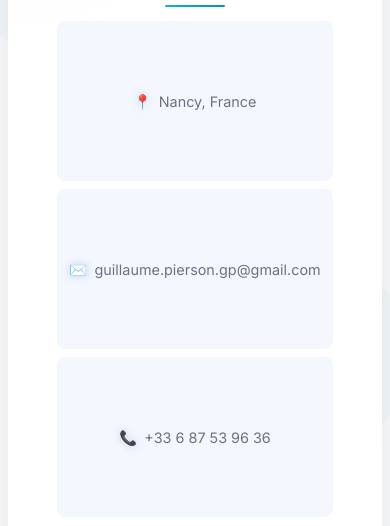
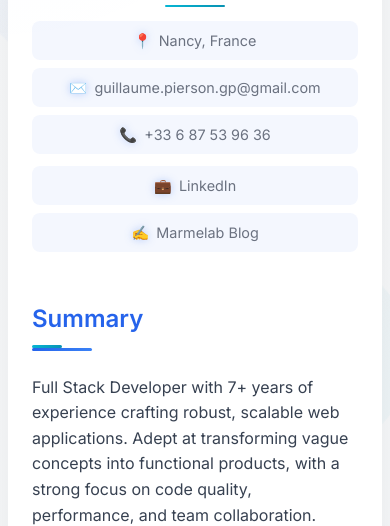
Before and after one commit to Nitix/nitix.github.io, a plain HTML site: page index.html in a window 390 px wide. Shown: the part 271-797 px from the top of the page. Drawn offline with Linux system fonts and the light colour scheme.

Commit message:
Fix contact size

```diff
--- a/index.html
+++ b/index.html
@@ -600,7 +600,7 @@
         @media (max-width: 768px) {
             .header h1 { font-size: 2rem; }
             .contact-row { flex-wrap: wrap; gap: 0.5rem; }
-            .contact-item { flex: 1 1 160px; min-width: 160px; }
+            .contact-item { flex: 1 1 260px; min-width: 260px; }
             .key-skills { grid-template-columns: 1fr; }
         }
 
@@ -610,8 +610,6 @@
             .header h1 { font-size: 1.8rem; }
             .section h2 { font-size: 1.5rem; }
             .profile-pic { width: 110px; height: 110px; }
-            .contact-row { flex-direction: column; align-items: center; }
-            .contact-item { width: 100%; max-width: 280px; }
         }
 
         @media print {
@@ -642,7 +640,6 @@
                 color: #000 !important;
                 background: none !important;
                 -webkit-text-fill-color: initial !important;
-                text-fill-color: initial !important;
             }
              .profile-pic {
                 box-shadow: none !important;
```
